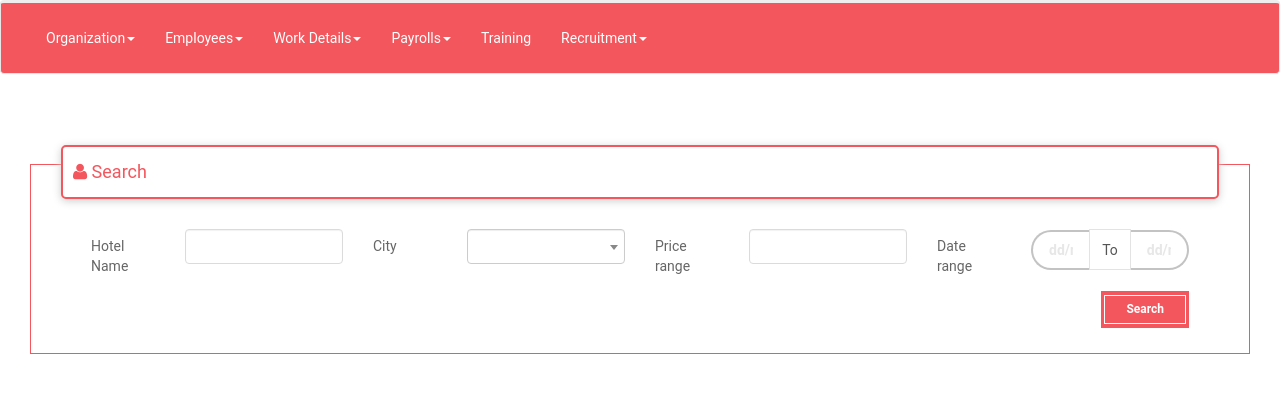
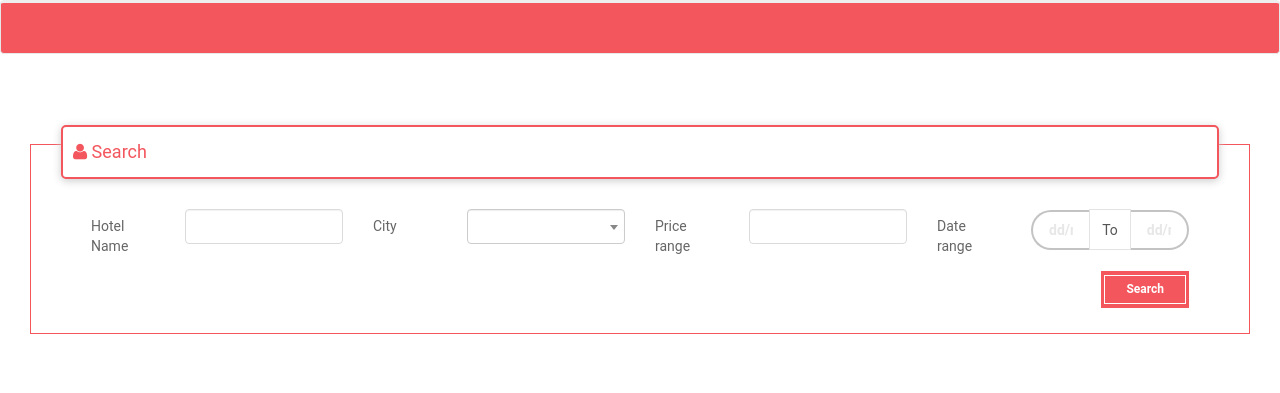
Before and after one commit to raghdaashraf/task, a CodeIgniter app: page /database/ in a window 1280 px wide. Shown: the top 393 px of the page. Run offline with CodeIgniter, Linux system fonts and the light colour scheme; some libraries are stand-ins or nearby versions.

Commit message:
Update header.php

```diff
--- a/application/views/header.php
+++ b/application/views/header.php
@@ -47,76 +47,6 @@
 
     <!-- Collect the nav links, forms, and other content for toggling -->
     <div class="collapse navbar-collapse" id="bs-example-navbar-collapse-1">
-      <ul class="nav navbar-nav">
-         <li class="dropdown">
-          <a href="#" class="dropdown-toggle" data-toggle="dropdown" role="button" aria-haspopup="true" aria-expanded="false">Organization<span class="caret"></span></a>
-          <ul class="dropdown-menu">
-            <li><a href="<?php echo site_url('company.php');?>">Companies</a></li>
-            <li><a href="#">Branches</a></li>
-            <li><a href="#">Departments</a></li>
-            <li><a href="<?php echo site_url('employee/employeeSearch');?>">Employees</a></li>
-            <li role="separator" class="divider"></li>
-            <li><a href="#">Policy</a></li>
-            <li><a href="#">Announcements</a></li>
-            <li><a href="#">News</a></li>
-          </ul>
-        </li>
-        <li class="dropdown">
-          <a href="#" class="dropdown-toggle" data-toggle="dropdown" role="button" aria-haspopup="true" aria-expanded="false">Employees<span class="caret"></span></a>
-          <ul class="dropdown-menu">
-            <li><a href="<?php echo site_url('permission.php');?>">Permissions</a></li>
-            <li><a href="<?php echo site_url('memo.php');?>">Memos</a></li>
-            <li><a href="<?php echo site_url('mission.php');?>">Missions</a></li>
-            <li><a href="<?php echo site_url('transfere.php');?>">Transfers</a></li>
-            <li><a href="<?php echo site_url('overtime.php');?>">Overtime</a></li>
-            <li><a href="<?php echo site_url('evaluation.php');?>">Evaluations</a></li>
-            <li><a href="<?php echo site_url('complain.php');?>">Complaints</a></li>
-            <li><a href="<?php echo site_url('warning.php');?>">Warnings</a></li>
-            <li><a href="<?php echo site_url('promotion.php');?>">Promotions</a></li>
-            <li><a href="<?php echo site_url('survey.php');?>">Survey</a></li>
-            <li><a href="<?php echo site_url('resignation.php');?>">Resignations</a></li>
-
-          </ul>
-        </li>
-
-        <li class="dropdown">
-          <a href="#" class="dropdown-toggle" data-toggle="dropdown" role="button" aria-haspopup="true" aria-expanded="false">Work Details<span class="caret"></span></a>
-          <ul class="dropdown-menu">
-            <li><a href="<?php echo site_url('attendance.php');?>">Attendance</a></li>
-            <li><a href="<?php echo site_url('vacation_list.php');?>">Vacations</a></li>
-            <li><a href="<?php echo site_url('holiday.php');?>">Holidays</a></li>
-            <li><a href="<?php echo site_url('hours.php');?>">Employee Hours</a></li>
-            <li><a href="<?php echo site_url('worksheet.php');?>">Worksheet</a></li>
-          </ul>
-        </li>
-
-        <li class="dropdown">
-          <a href="#" class="dropdown-toggle" data-toggle="dropdown" role="button" aria-haspopup="true" aria-expanded="false">Payrolls<span class="caret"></span></a>
-          <ul class="dropdown-menu">
-
-            <li><a href="<?php echo site_url('salary.php');?>">Salaries</a></li>
-            <li><a href="<?php echo site_url('overtime.php');?>">Overtimes</a></li>
-            <li><a href="<?php echo site_url('deduction.php');?>">Deductions</a></li>
-            <li><a href="<?php echo site_url('bonus.php');?>">Bonuses</a></li>
-
-          </ul>
-        </li>
-
-        <li><a href="<?php echo site_url('training.php');?>">Training</a></li>
-
-        <li class="dropdown">
-          <a href="#" class="dropdown-toggle" data-toggle="dropdown" role="button" aria-haspopup="true" aria-expanded="false">Recruitment<span class="caret"></span></a>
-          <ul class="dropdown-menu">
-
-            <li><a href="#">Job Posts</a></li>
-            <li><a href="#">Job Candidates</a></li>
-            <li><a href="#">Job Interviews</a></li>
-            <li><a href="#">Job Tests</a></li>
-
-          </ul>
-        </li>
-
-      </ul>
 
 
     </div><!-- /.navbar-collapse -->
```
